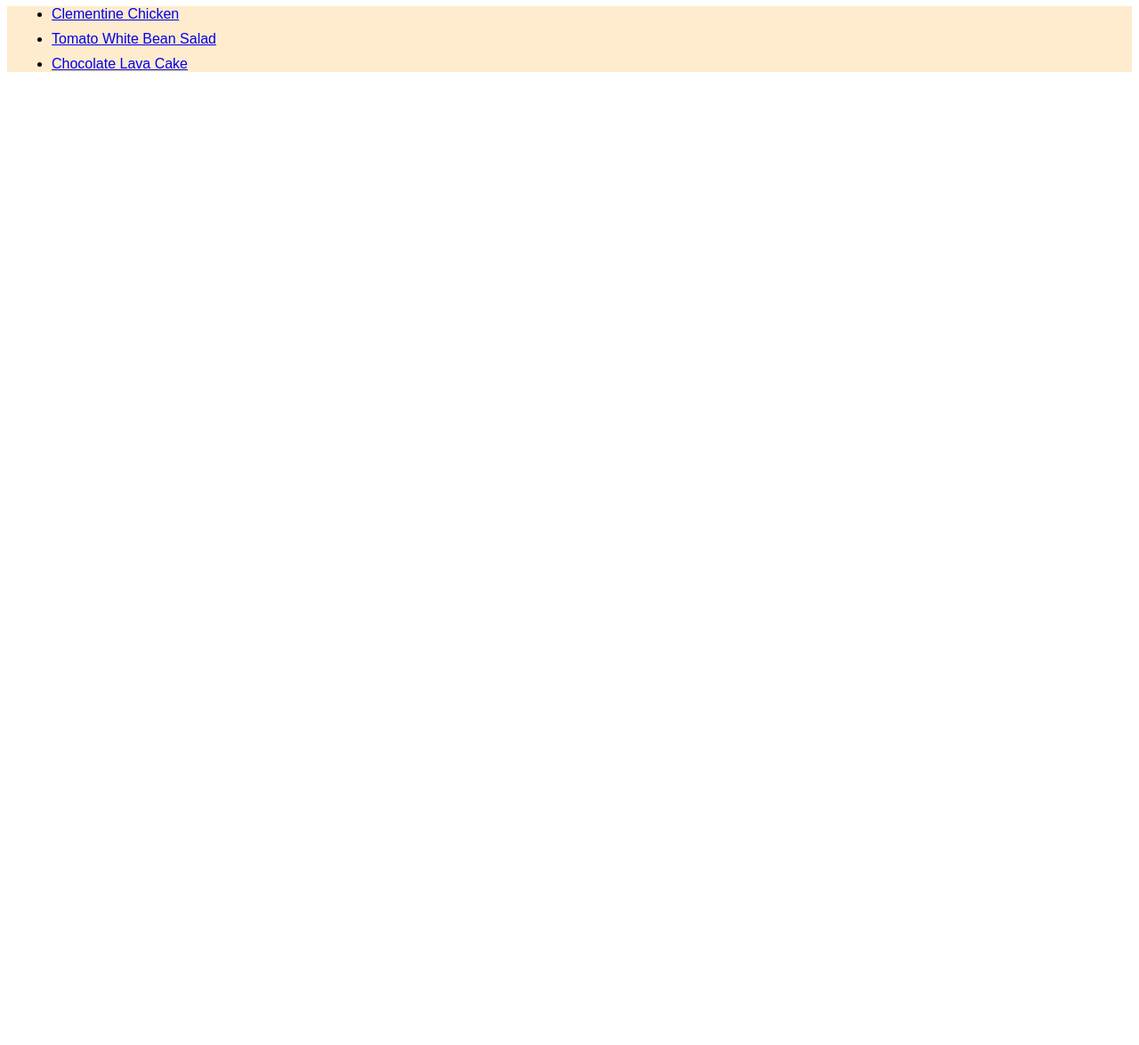
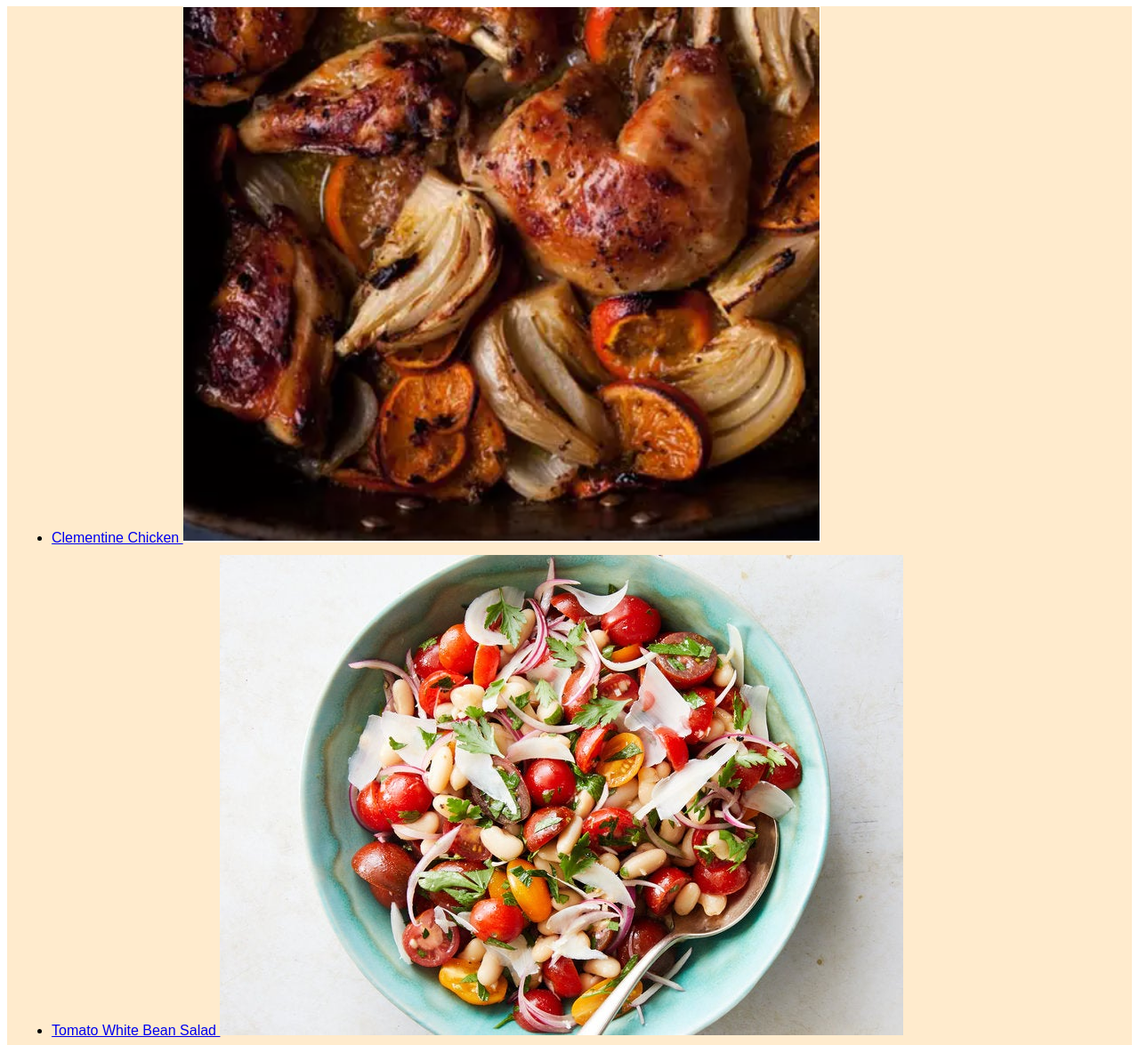
Before and after one commit to corwin-bell/odin-recipes, a plain HTML site: page index.html in a window 1280 px wide. Shown: the part 73-1248 px from the top of the page at 89% size. Before the commit the page ends 800 px from the top, so only its background shows below. Drawn offline with Linux system fonts and the light colour scheme.

Commit message:
thumbnail recipe images for added style

```diff
--- a/index.html
+++ b/index.html
@@ -7,9 +7,26 @@
 </head>
 <h1>Ally and Corwin's Recipes</h1>
 <ul>
-    <li><a href="recipes/clementine_chicken.html" target="_blank">Clementine Chicken</a></li>
-    <li><a href="recipes/tomato_white_bean_salad.html" target="_blank">Tomato White Bean Salad</a></li>
-    <li><a href="recipes/chocolate_lava_cake.html" target="_blank">Chocolate Lava Cake</a></li>
+    <li>
+        <a
+        href="recipes/clementine_chicken.html" target="_blank">Clementine Chicken
+        </a>
+        <img class="list_img" src="images/clementine_chicken.png" alt="clementine chicken">
+    </li>
+
+    <li>
+        <a
+        href="recipes/tomato_white_bean_salad.html" target="_blank">Tomato White Bean Salad
+        </a>
+        <img class="list_img" src="images/tomato-white-bean-salad.jpeg" alt="tomato white bean salad">
+    </li>
+    <li>
+        <a
+        href="recipes/chocolate_lava_cake.html" target="_blank">Chocolate Lava Cake
+        </a>
+        <img class="list_img" src="images/chocolate-lava_cake.png" alt="Chocolate Lava Cake"
+        >
+    </li>
 </ul>
 </html>
 
```
